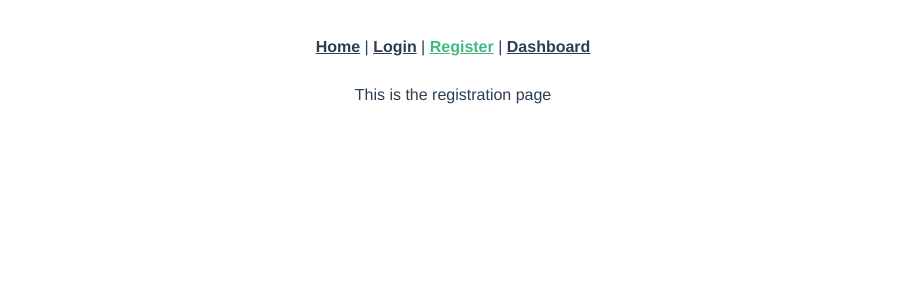
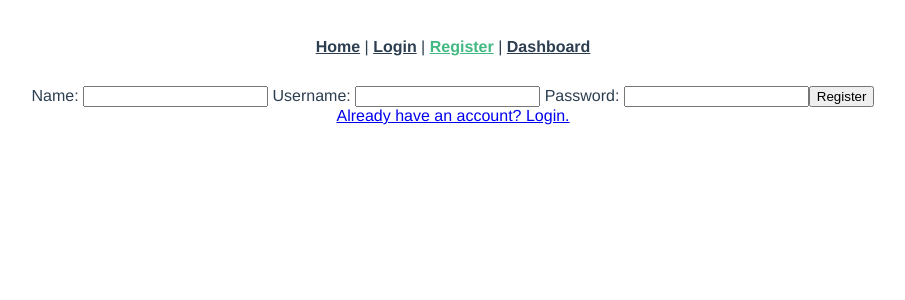
Before and after one commit to nooreldeensalah/fastify-jwt-auth-example, a Vue app: page /register in a window 1280 px wide. Shown: the top 300 px of the page, without its empty margins (187-1092 px from the left). Built offline with nearby package versions, Linux system fonts and the light colour scheme.

Commit message:
Add registration form

```diff
--- a/src/App.vue
+++ b/src/App.vue
@@ -1,5 +1,6 @@
 <template>
   <navigation-bar />
+  <router-view />
 </template>
 
 <script lang="ts">
--- a/src/components/NavigationBar.vue
+++ b/src/components/NavigationBar.vue
@@ -5,7 +5,6 @@
     <router-link to="/register">Register</router-link> |
     <router-link to="/dashboard">Dashboard</router-link>
   </div>
-  <router-view />
 </template>
 
 <script>
--- a/src/store/index.ts
+++ b/src/store/index.ts
@@ -1,9 +1,24 @@
 import { createStore } from "vuex";
-// TODO: Use Vuex Store for storing authentication status.
+import axios from "axios";
+
 export default createStore({
-  state: {},
-  mutations: {},
-  actions: {},
+  state: {
+    accessToken: null,
+  },
+  mutations: {
+    storeToken(state, accessToken) {
+      state.accessToken = accessToken;
+      localStorage.setItem("accessToken", accessToken);
+      axios.defaults.headers.common["Authorization"] = `Bearer ${accessToken}`;
+    },
+  },
+  actions: {
+    register({ commit }, userCredentials) {
+      axios
+        .post("http://localhost:3000/signup", userCredentials)
+        .then((response) => commit("storeToken", response.data.token));
+    },
+  },
   modules: {},
 });
 
--- a/src/views/Dashboard.vue
+++ b/src/views/Dashboard.vue
@@ -1,7 +1,33 @@
-<template>This is the dashboard page</template>
+<template>
+  <h2>Dashboard</h2>
+  <div v-if="!isLoading">
+    <div class="user" v-for="user in users" :key="user.username">
+      {{ user }}
+    </div>
+  </div>
+  <h2 v-else>Loading...</h2>
+</template>
 
 <script>
-export default {};
+import axios from "axios";
+
+export default {
+  data() {
+    return {
+      isLoading: true,
+      users: [],
+    };
+  },
+  created() {
+    axios
+      .get("http://localhost:3000/users")
+      .then((response) => {
+        this.users = response.data;
+        this.isLoading = false;
+      })
+      .catch((error) => console.log(error));
+  },
+};
 </script>
 
 <style></style>
--- a/src/views/Register.vue
+++ b/src/views/Register.vue
@@ -1,7 +1,42 @@
-<template>This is the registration page</template>
+<template>
+  <div>
+    <form @submit.prevent="register">
+      <label for="name"> Name: </label>
+      <input v-model="name" type="text" name="name" value />
+
+      <label for="username"> Username: </label>
+      <input v-model="username" type="text" name="username" value />
+
+      <label for="password"> Password: </label>
+      <input v-model="password" type="password" name="password" value />
+
+      <button type="submit" name="button">Register</button>
+    </form>
+  </div>
+  <router-link to="/login"> Already have an account? Login. </router-link>
+</template>
 
 <script>
-export default {};
+export default {
+  data() {
+    return {
+      name: String(),
+      username: String(),
+      password: String(),
+    };
+  },
+  methods: {
+    register() {
+      this.$store
+        .dispatch("register", {
+          name: this.name,
+          username: this.username,
+          password: this.password,
+        })
+        .then(() => this.$router.push({ name: "Home" }));
+    },
+  },
+};
 </script>
 
 <style></style>
```
